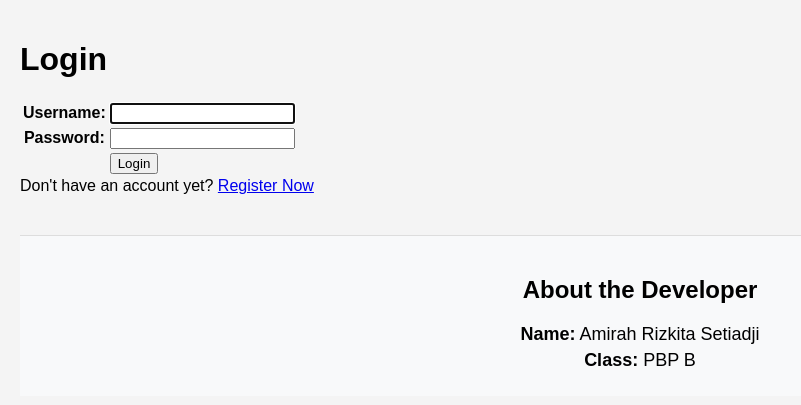
After one commit to amirahsetiadji/e-commerce, a Django app: page /login/ in a window 1280 px wide. The commit adds this page. Shown: the top 405 px of the page, without its empty margins (0-801 px from the left). Run offline with Django 5.2, Linux system fonts and the light colour scheme.

Commit message:
Tugas 4 donee

```diff
--- a/e_commerce/settings.py
+++ b/e_commerce/settings.py
@@ -9,7 +9,7 @@ https://docs.djangoproject.com/en/5.1/topics/settings/
 For the full list of settings and their values, see
 https://docs.djangoproject.com/en/5.1/ref/settings/
 """
-
+import os
 from pathlib import Path
 
 # Build paths inside the project like this: BASE_DIR / 'subdir'.
@@ -23,7 +23,8 @@ BASE_DIR = Path(__file__).resolve().parent.parent
 SECRET_KEY = 'django-insecure-ugngo1f2($v_uqu4uq@9l)s5*g@h-*l^&6u(!207+_3h&=%2h%'
 
 # SECURITY WARNING: don't run with debug turned on in production!
-DEBUG = True
+PRODUCTION = os.getenv("PRODUCTION", False)
+DEBUG = not PRODUCTION
 
 ALLOWED_HOSTS = ["localhost", "127.0.0.1", "amirah-rizkita-sweetbites.pbp.cs.ui.ac.id", "https://amirah.rizkita:emjeAoUpmA9438ef3AA2rSOM_T4ivJym@pbp.cs.ui.ac.id/amirah.rizkita/sweetbites"]
 
--- a/main/models.py
+++ b/main/models.py
@@ -1,7 +1,8 @@
-import uuid
 from django.db import models
+from django.contrib.auth.models import User
 
 class Product(models.Model):
+    user = models.ForeignKey(User, on_delete=models.CASCADE)  # Links each product to a user
     name = models.CharField(max_length=100)
     price = models.IntegerField()
     description = models.TextField()
--- /dev/null
+++ b/main/templates/login.html
@@ -0,0 +1,32 @@
+{% extends 'base.html' %}
+
+{% block meta %}
+<title>Login</title>
+{% endblock meta %}
+
+{% block content %}
+<div class="login">
+  <h1>Login</h1>
+
+  <form method="POST" action="">
+    {% csrf_token %}
+    <table>
+      {{ form.as_table }}
+      <tr>
+        <td></td>
+        <td><input class="btn login_btn" type="submit" value="Login" /></td>
+      </tr>
+    </table>
+  </form>
+
+  {% if messages %}
+  <ul>
+    {% for message in messages %}
+    <li>{{ message }}</li>
+    {% endfor %}
+  </ul>
+  {% endif %} Don't have an account yet?
+  <a href="{% url 'main:register' %}">Register Now</a>
+</div>
+
+{% endblock content %}
--- a/main/urls.py
+++ b/main/urls.py
@@ -1,9 +1,17 @@
 from django.urls import path
 from main.views import product_list, create_product, show_xml, show_json, show_xml_by_id, show_json_by_id
+from main.views import register
+from main.views import login_user
+from main.views import logout_user
+
+app_name = 'main'
 
 urlpatterns = [
     path('', product_list, name='product_list'),  # daftar produk
     path('create-product/', create_product, name='create_product'),  # buat produk baru
     path('xml/<str:id>/', show_xml_by_id, name='show_xml_by_id'),  # XML berdasarkan ID
     path('json/<str:id>/', show_json_by_id, name='show_json_by_id'),  # JSON berdasarkan ID
+    path('register/', register, name='register'),
+    path('login/', login_user, name='login'),
+      path('logout/', logout_user, name='logout'),
 ]
--- a/main/views.py
+++ b/main/views.py
@@ -3,14 +3,27 @@ from django.core import serializers
 from django.shortcuts import render, redirect
 from main.forms import ProductForm
 from .models import Product
+from django.contrib.auth.forms import UserCreationForm
+from django.contrib import messages
+from django.contrib.auth.forms import UserCreationForm, AuthenticationForm
+from django.contrib.auth import authenticate, login
+from django.contrib.auth import logout
+from django.contrib.auth.decorators import login_required
+import datetime
+from django.http import HttpResponseRedirect
+from django.urls import reverse
 
+@login_required(login_url='/login')
 def product_list(request):
-    products = Product.objects.all()
+    products = Product.objects.filter(user=request.user)
 
     context = {
+        'name': request.user.username,
         'name': 'Amirah Rizkita Setiadji',
         'class_name': 'PBP B',
-        'products': products
+        'npm': '2306275235',
+        'products': products,
+        'last_login': request.COOKIES['last_login'],
     }
 
     return render(request, "main.html", context)
@@ -19,8 +32,10 @@ def create_product(request):
     form = ProductForm(request.POST or None)
 
     if form.is_valid() and request.method == "POST":
-        form.save()
-        return redirect('product_list')  # Redirect ke daftar produk setelah menambah produk
+        product = form.save(commit=False)
+        product.user = request.user
+        product.save()
+        return redirect('main:product_list')
 
     context = {'form': form}
     return render(request, "create_product.html", context)
@@ -40,3 +55,37 @@ def show_xml_by_id(request, id):
 def show_json_by_id(request, id):
     data = Product.objects.filter(pk=id)
     return HttpResponse(serializers.serialize("json", data), content_type="application/json")
+
+def register(request):
+    form = UserCreationForm()
+
+    if request.method == "POST":
+        form = UserCreationForm(request.POST)
+        if form.is_valid():
+            form.save()
+            messages.success(request, 'Your account has been successfully created!')
+            return redirect('main:login')
+    context = {'form':form}
+    return render(request, 'register.html', context)
+
+def login_user(request):
+   if request.method == 'POST':
+      form = AuthenticationForm(data=request.POST)
+
+      if form.is_valid():
+        user = form.get_user()
+        login(request, user)
+        response = HttpResponseRedirect(reverse("main:product_list"))
+        response.set_cookie('last_login', str(datetime.datetime.now()))
+        return response
+
+   else:
+      form = AuthenticationForm(request)
+   context = {'form': form}
+   return render(request, 'login.html', context)
+
+def logout_user(request):
+    logout(request)
+    response = HttpResponseRedirect(reverse('main:login'))
+    response.delete_cookie('last_login')
+    return response
```
Also changed, not shown: main/templates/main.html (+8 -1 lines), main/templates/register.html (added, +32 -0 lines), main/migrations/0003_product_user_alter_product_id.py (added).
